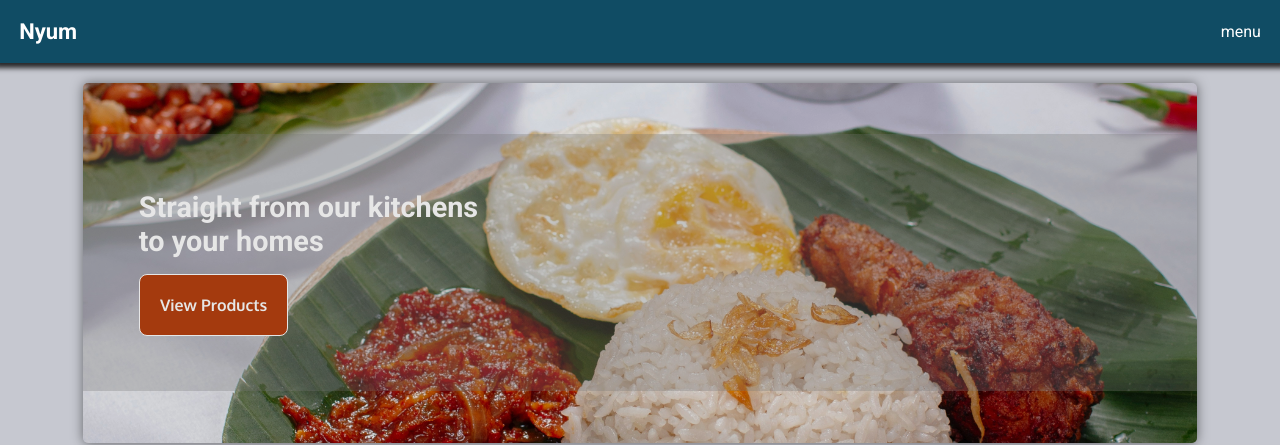
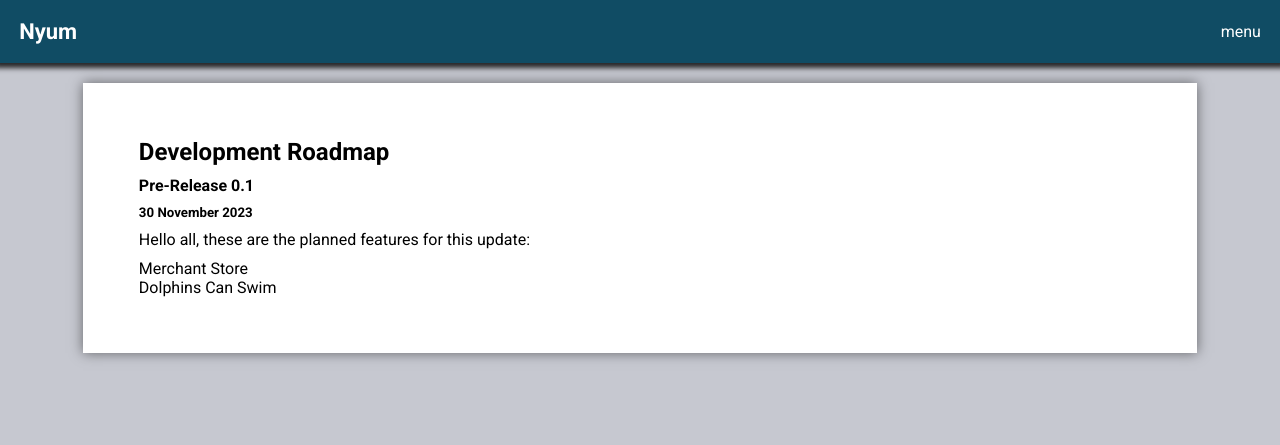
Before and after one commit to Khairul-Ikhwan/nyum, a React (Vite) app: page /development-roadmap in a window 1280 px wide. Shown: the top 445 px of the page. Built offline with nearby package versions, Linux system fonts and the light colour scheme; the HTML template or start-up script is replaced by a standard one.

Commit message:
Update css

```diff
--- a/src/App.jsx
+++ b/src/App.jsx
@@ -2,6 +2,7 @@ import { Routes, Route } from "react-router";
 import "./App.css";
 import HomePage from "./pages/homepage/HomePage";
 import StoreFront from "./pages/storeFront/StoreFront";
+import DevRoadmap from "./pages/devRoadmap/devRoadmap";
 
 function App() {
   return (
@@ -11,6 +12,7 @@ function App() {
 
         <Route path="/store/*" element={<StoreFront />} />
         <Route path="/store/:id" element={<StoreFront />} />
+        <Route path="development-roadmap" element={<DevRoadmap />} />
       </Routes>
     </>
   );
--- a/src/components/collection/collection.css
+++ b/src/components/collection/collection.css
@@ -43,13 +43,13 @@
     gap: 10px;
     padding-bottom: 5%;
     border: 2px solid var(--pri-alt);
-
+    overflow: hidden;
     height: inherit;
 
 }
 
 .card-container img {
-    overflow: hidden;
+
     min-height: 100px;
     max-height: 50% ;
     object-fit: cover;
--- /dev/null
+++ b/src/pages/devRoadmap/devRoadmap.jsx
@@ -0,0 +1,26 @@
+import SectionContainer from "../../components/heros/SectionContainer";
+import PageLayout from "../../layouts/PageLayout";
+
+export default function DevRoadmap() {
+  return (
+    <PageLayout>
+      <SectionContainer style={{ display: "flex", flexDirection: "column" }}>
+        <h1>Development Roadmap</h1>
+        <section
+          style={{ display: "flex", flexDirection: "column", gap: "10px" }}
+        >
+          <h4>Pre-Release 0.1</h4>
+          <h5>30 November 2023</h5>
+          <p>Hello all, these are the planned features for this update: </p>
+          <p>
+            <ul>
+              <li>Merchant Store</li>
+              <li>Dolphins Can Swim</li>
+              <li></li>
+            </ul>
+          </p>
+        </section>
+      </SectionContainer>
+    </PageLayout>
+  );
+}
```
